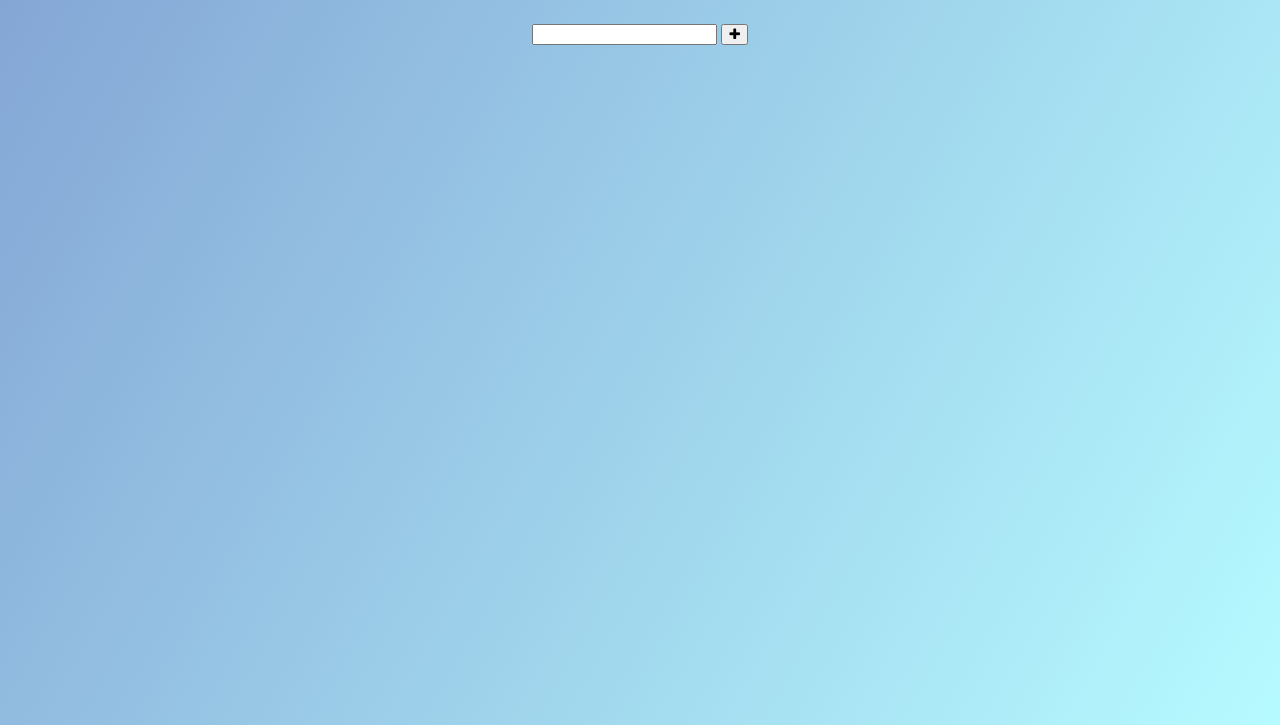
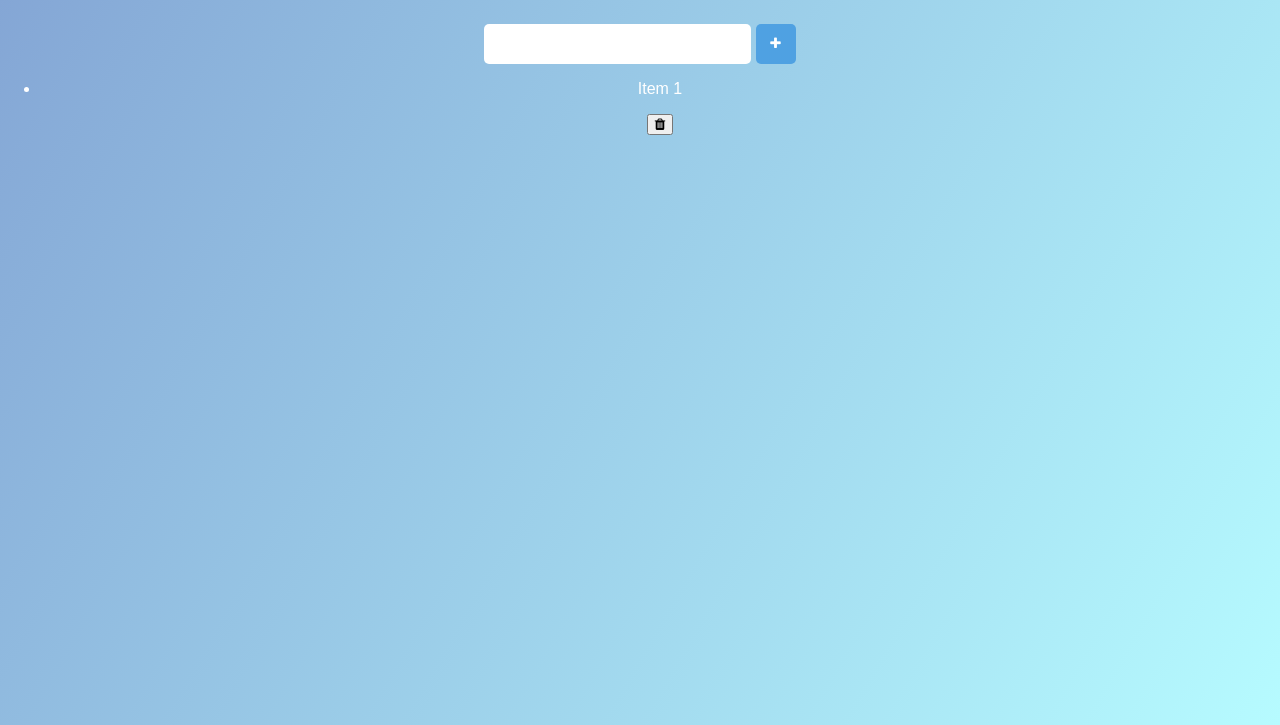
Before and after one commit to MaxZabarka/todo-list, a plain HTML site: page index.html in a window 1280 px wide. Shown: the part 75-800 px from the top of the page. Drawn offline with Linux system fonts and the light colour scheme.

Commit message:
finished title and input

```diff
--- a/index.html
+++ b/index.html
@@ -14,5 +14,16 @@
       <button type="button" class="add-button">
         <i class="fa fa-plus"></i>
       </button>
+      <div class="todo">
+          <ul class="todo__items">
+            <li class="todo__item">
+              <p class="todo__label">Item 1<p>
+              <button type="button" class="remove-button">
+                  <i class="fa fa-trash"></i>
+              </button>
+
+            </li>
+          </ul>
+      </div>
   </body>
 </html>
--- a/main.css
+++ b/main.css
@@ -4,7 +4,6 @@ html {
 * {
   box-sizing: border-box;
 }
-
 body {
   background: linear-gradient(120deg, #83a4d4, #b6fbff); /* W3C, IE 10+/ Edge, Firefox 16+, Chrome 26+, Opera 12+, Safari 7+ */
   height: 100;
@@ -18,3 +17,28 @@ body {
 .title {
   font-size: 2.5em;
 }
+.input-box {
+  border: none;
+  border-radius: 5px;
+  height: 40px;
+  width: 20em;
+  padding-left: 10px
+}
+.input-box:focus {
+  outline: none;
+}
+.add-button {
+  color:white;
+  padding: 0;
+  height: 40px;
+  width: 40px;
+  border-radius: 5px;
+  background-color: rgb(79, 161, 226);
+  border: none;
+  outline: none;
+}
+.add-button:hover {
+  cursor: pointer;
+  color: rgb(79, 161, 226);
+  background-color: white;
+}
```
